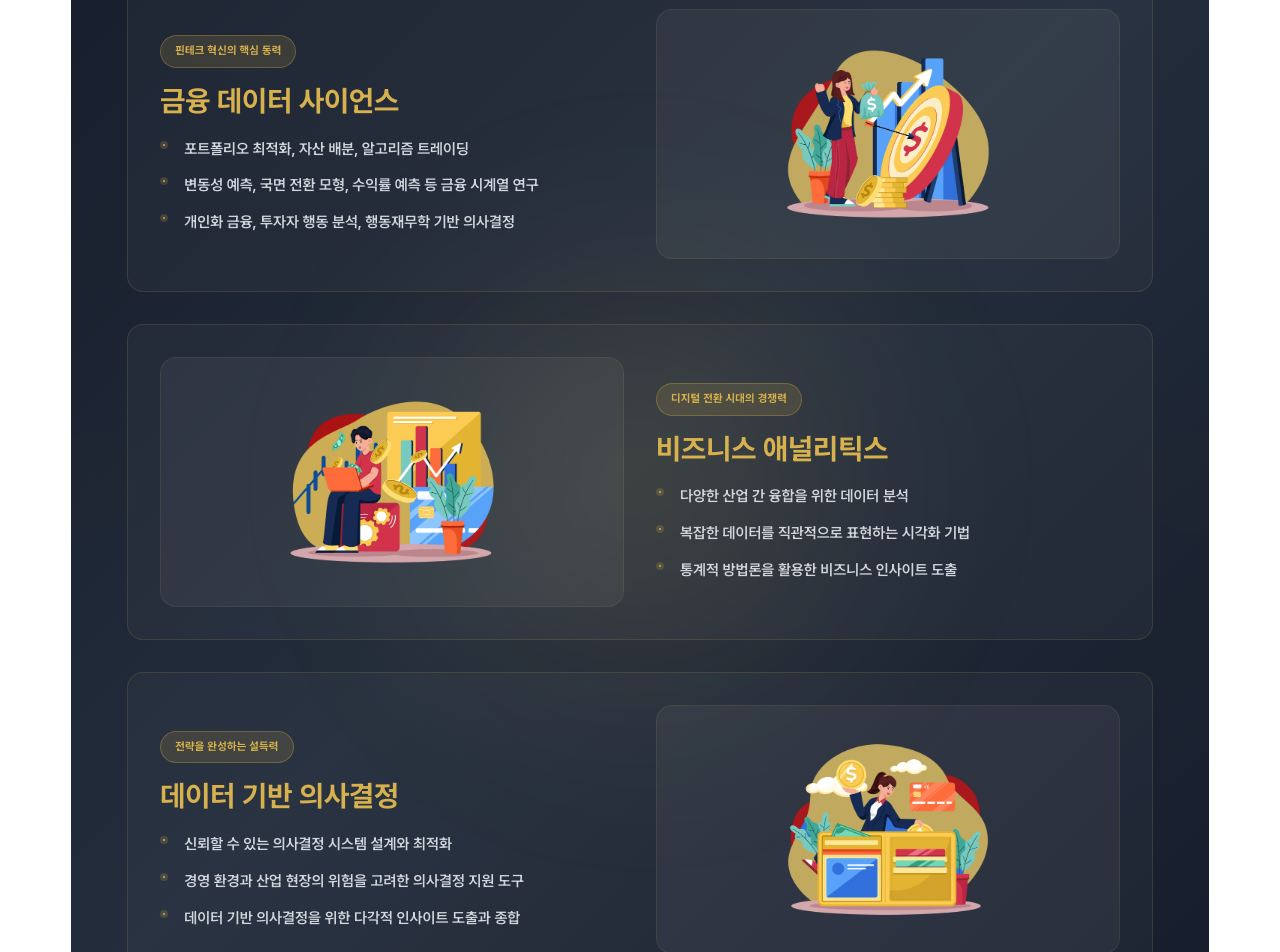
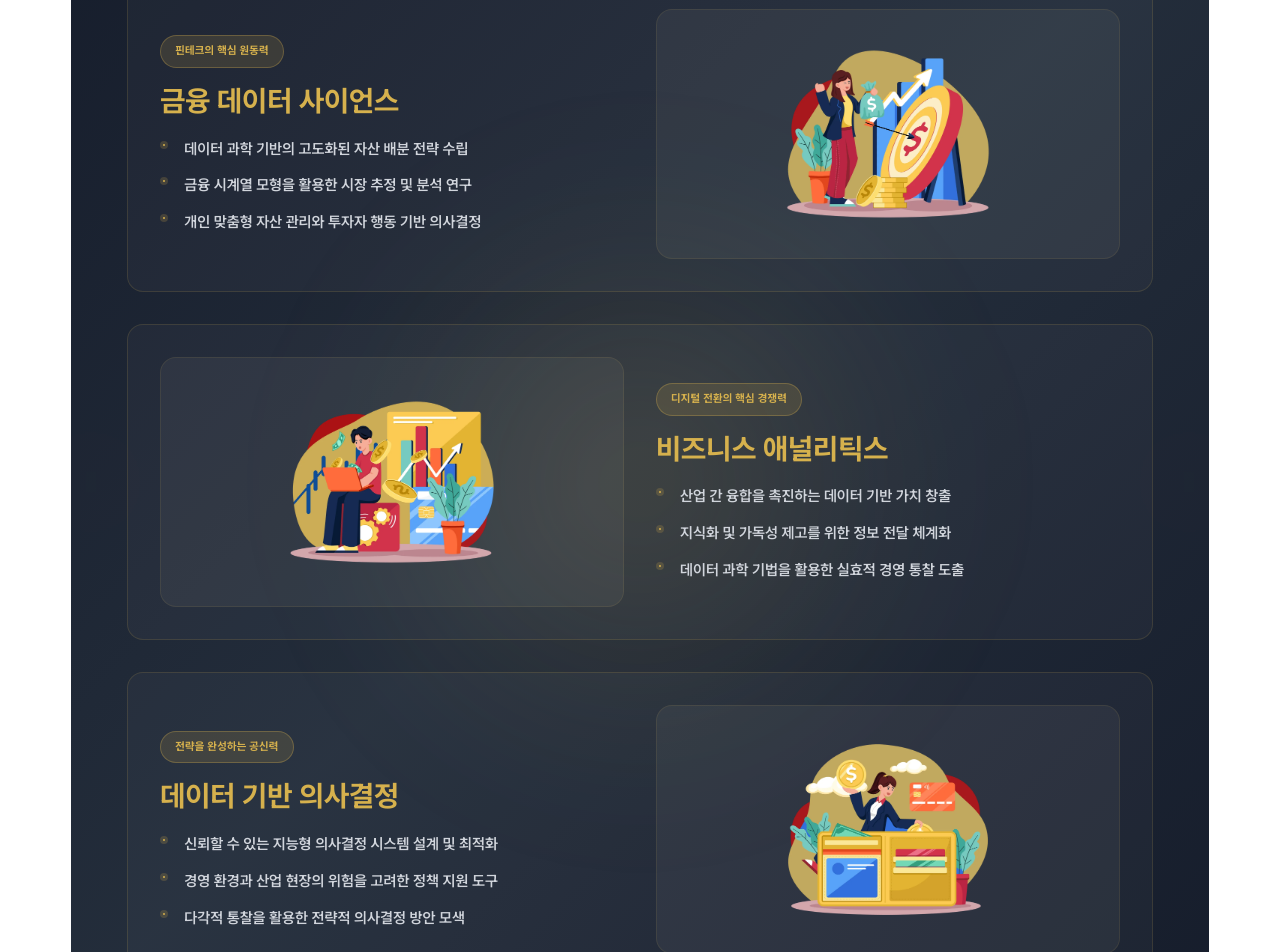
Before and after one commit to FinDS-Lab/website, a React (Vite) app: page /website/about/introduction in a window 1280 px wide. Shown: the part 1760-2712 px from the top of the page. Built offline with nearby package versions, Linux system fonts and the light colour scheme.

Commit message:
20260206-0135

```diff
--- a/src/components/templates/about/introduction.tsx
+++ b/src/components/templates/about/introduction.tsx
@@ -12,64 +12,64 @@ import dimImg from '@/assets/images/icons/dim.webp'
 const researchAreas = [
   {
     id: 'fds',
-    badge: { ko: '핀테크 혁신의 핵심 동력', en: 'Core Driver of Fintech Innovation' },
+    badge: { ko: '핀테크의 핵심 원동력', en: 'The Core Vitality' },
     titleEn: 'Financial Data Science',
     titleKo: '금융 데이터 사이언스',
     image: fdsImg,
     items: [
       {
-        en: 'Asset Allocation Strategies',
-        ko: '포트폴리오 최적화, 자산 배분, 알고리즘 트레이딩',
+        en: 'Data-driven advanced asset allocation strategies',
+        ko: '데이터 과학 기반의 고도화된 자산 배분 전략 수립',
       },
       {
-        en: 'Financial Time-Series Modeling and Forecasting',
-        ko: '변동성 예측, 국면 전환 모형, 수익률 예측 등 금융 시계열 연구',
+        en: 'Financial market analysis via time-series modeling',
+        ko: '금융 시계열 모형을 활용한 시장 추정 및 분석 연구',
       },
       {
-        en: 'Personalized Finance and Behavioral Decision Modeling',
-        ko: '개인화 금융, 투자자 행동 분석, 행동재무학 기반 의사결정',
+        en: 'Personalized finance and behavioral decision models',
+        ko: '개인 맞춤형 자산 관리와 투자자 행동 기반 의사결정',
       },
     ],
   },
   {
     id: 'ba',
-    badge: { ko: '디지털 전환 시대의 경쟁력', en: 'Competitive Edge in the Digital Era' },
+    badge: { ko: '디지털 전환의 핵심 경쟁력', en: 'The Digital Agility' },
     titleEn: 'Business Analytics',
     titleKo: '비즈니스 애널리틱스',
     image: baImg,
     items: [
       {
-        en: 'Cross-Industry Data Analytics and Integration',
-        ko: '다양한 산업 간 융합을 위한 데이터 분석',
+        en: 'Data-driven value through industrial convergence',
+        ko: '산업 간 융합을 촉진하는 데이터 기반 가치 창출',
       },
       {
-        en: 'Data Visualization and Interpretive Transparency',
-        ko: '복잡한 데이터를 직관적으로 표현하는 시각화 기법',
+        en: 'Structuring knowledge systems for data clarity',
+        ko: '지식화 및 가독성 제고를 위한 정보 전달 체계화',
       },
       {
-        en: 'Statistical Methods for Actionable Business Insights',
-        ko: '통계적 방법론을 활용한 비즈니스 인사이트 도출',
+        en: 'Actionable management insights via data science',
+        ko: '데이터 과학 기법을 활용한 실효적 경영 통찰 도출',
       },
     ],
   },
   {
     id: 'dim',
-    badge: { ko: '전략을 완성하는 설득력', en: 'Persuasive Power to Complete Strategy' },
+    badge: { ko: '전략을 완성하는 공신력', en: 'The Strategic Authority' },
     titleEn: 'Data-Informed Decision Making',
     titleKo: '데이터 기반 의사결정',
     image: dimImg,
     items: [
       {
-        en: 'Trustworthy, Effective Decision Systems Design',
-        ko: '신뢰할 수 있는 의사결정 시스템 설계와 최적화',
+        en: 'Designing trustworthy intelligent decision systems',
+        ko: '신뢰할 수 있는 지능형 의사결정 시스템 설계 및 최적화',
       },
       {
-        en: 'Risk-Aware Decision Support Frameworks',
-        ko: '경영 환경과 산업 현장의 위험을 고려한 의사결정 지원 도구',
+        en: 'Risk-aware decision tools for business and industry',
+        ko: '경영 환경과 산업 현장의 위험을 고려한 정책 지원 도구',
       },
       {
-        en: 'Multi-Perspective Insight Extraction for Decision Making',
-        ko: '데이터 기반 의사결정을 위한 다각적 인사이트 도출과 종합',
+        en: 'Strategic decision making via multi-perspective insights',
+        ko: '다각적 통찰을 활용한 전략적 의사결정 방안 모색',
       },
     ],
   },
@@ -248,9 +248,9 @@ export const AboutIntroductionTemplate = () => {
                     <Quote size={32} className="text-[#D6B14D]/50 rotate-180 hidden md:block" />
                     <h2 className="text-xl md:text-3xl lg:text-4xl font-bold text-white" style={{ textShadow: '0 0 40px rgba(255, 255, 255, 0.15)' }}>
                       {goalLang === 'ko' ? (
-                        <><span className="font-bold" style={{ color: '#D6B14D', textShadow: '0 0 30px rgba(214, 177, 77, 0.4)' }}>데이터로 밝히는</span><br className="md:hidden" /> 더 나은 내일</>
+                        <><span className="font-bold" style={{ color: '#D6B14D', textShadow: '0 0 30px rgba(214, 177, 77, 0.4)' }}>데이터로 밝히는</span><br className="md:hidden" /> 더 나은 우리의 내일을 위하여</>
                       ) : (
-                        <>Towards <span className="font-bold" style={{ color: '#D6B14D', textShadow: '0 0 30px rgba(214, 177, 77, 0.4)' }}>Data-Illuminated</span><br className="md:hidden" /> Better Tomorrow</>
+                        <>Towards Our <span className="font-bold" style={{ color: '#D6B14D', textShadow: '0 0 30px rgba(214, 177, 77, 0.4)' }}>Data-Illuminated</span><br className="md:hidden" /> Brighter Future</>
                       )}
                     </h2>
                     <Quote size={32} className="text-[#D6B14D]/50 hidden md:block" />
@@ -267,25 +267,25 @@ export const AboutIntroductionTemplate = () => {
                   {goalLang === 'ko' ? (
                     <>
                       <p className="text-sm md:text-base leading-[2] text-gray-400">
-                        저희 가천대학교 경영대학 금융·빅데이터학부 빅데이터경영전공 <span className="font-bold" style={{color: '#D6B14D'}}>금융데이터인텔리전스</span> 연구실 (<span className="font-bold" style={{color: '#D6B14D'}}>FINDS</span> Lab)은 데이터 중심으로 급변하는 <span className="font-semibold text-gray-300">경영 환경과 금융 시장을 비롯한 다양한 산업 현장</span>에서 <span className="font-semibold text-gray-300">실질적인 가치 창출</span>을 추구하는 연구를 수행하고자 합니다.
+                        가천대학교 경영대학 금융·빅데이터학부 빅데이터경영전공 <span className="font-bold" style={{color: '#D6B14D'}}>금융데이터인텔리전스</span> 연구실(<span className="font-bold" style={{color: '#D6B14D'}}>FINDS</span> Lab)은 <span className="font-semibold text-white">데이터 중심</span>으로 급변하는 <span className="font-semibold text-white">경영 환경</span>과 <span className="font-semibold text-white">금융 시장</span>을 비롯한 산업 현장에서 <span className="font-bold" style={{color: '#D6B14D'}}>실질적인 가치 창출</span>을 목표로 합니다.
                       </p>
                       <p className="text-sm md:text-base leading-[2] text-gray-400">
-                        저희 FINDS Lab은 <span className="font-bold" style={{ color: '#D6B14D', textShadow: '0 0 20px rgba(214, 177, 77, 0.3)' }}>데이터 사이언스</span>와 <span className="font-bold" style={{ color: '#D6B14D', textShadow: '0 0 20px rgba(214, 177, 77, 0.3)' }}>비즈니스 애널리틱스</span> 기법을 융합하여, 복잡한 데이터 속에서 새로운 <span className="font-bold" style={{color: '#D6B14D'}}>발견(finds)</span>을 이끌어내고 <span className="font-semibold text-gray-300">경영 환경과 산업 현장을 다양한 측면에서 개선하는 데 기여하는 것</span>을 목표로 합니다.
+                        저희 <span className="font-semibold text-white">FINDS Lab</span>은 <span className="font-bold" style={{ color: '#D6B14D', textShadow: '0 0 20px rgba(214, 177, 77, 0.3)' }}>데이터 사이언스</span>와 <span className="font-bold" style={{ color: '#D6B14D', textShadow: '0 0 20px rgba(214, 177, 77, 0.3)' }}>비즈니스 애널리틱스</span> 기법을 활용하여 복잡한 데이터 속에서 유의미한 <span className="font-bold" style={{color: '#D6B14D'}}>발견(finds)</span>을 이끌어내고, 이를 통해 <span className="font-semibold text-white">경영 환경</span>과 <span className="font-semibold text-white">산업 현장</span>을 <span className="font-bold" style={{color: '#D6B14D'}}>다각도로 개선</span>하는 데 기여하고자 합니다.
                       </p>
                       <p className="text-sm md:text-base leading-[2] text-gray-400">
-                        이러한 목표 하에서 <span className="font-bold text-white">지식과 정보의 비대칭</span>으로 인해 발생하는 사회적 비효율을 감소시키고, 데이터를 <span className="font-bold" style={{ color: 'rgb(214, 177, 77)', textShadow: '0 0 20px rgba(214, 177, 77, 0.3)' }}>명확하고 전략적으로 가치 있는 인사이트</span>로 전환하여 더 나은 내일을 위한 <span className="font-bold" style={{ color: 'rgb(214, 177, 77)', textShadow: '0 0 20px rgba(214, 177, 77, 0.3)' }}>경영 환경과 산업 현장의 효율성 제고</span>에 기여하고자 합니다.
+                        특히 <span className="font-bold text-white">지식과 정보의 비대칭</span>으로 발생하는 <span className="font-bold" style={{ color: 'rgb(214, 177, 77)', textShadow: '0 0 20px rgba(214, 177, 77, 0.3)' }}>사회적 비효율을 극복</span>하고, 데이터를 <span className="font-bold" style={{ color: 'rgb(214, 177, 77)', textShadow: '0 0 20px rgba(214, 177, 77, 0.3)' }}>전략적 인사이트</span>로 전환함으로써 <span className="font-semibold text-white">경영 효율성</span>을 제고하여 <span className="font-bold" style={{ color: 'rgb(214, 177, 77)', textShadow: '0 0 20px rgba(214, 177, 77, 0.3)' }}>더 나은 내일</span>을 만드는 데 앞장서겠습니다.
                       </p>
                     </>
                   ) : (
                     <>
                       <p className="text-sm md:text-base leading-[2] text-gray-400">
-                        The <span className="font-bold" style={{color: '#D6B14D'}}>Financial Data Intelligence & Solutions</span> Laboratory (<span className="font-bold" style={{color: '#D6B14D'}}>FINDS</span> Lab) at Gachon University conducts research that creates <span className="font-semibold text-gray-300">tangible value</span> in the fast-changing, data-driven <span className="font-semibold text-gray-300">business and financial landscape</span>.
+                        The <span className="font-bold" style={{color: '#D6B14D'}}>Financial Data Intelligence</span> & Solutions Laboratory (<span className="font-bold" style={{color: '#D6B14D'}}>FINDS</span> Lab) at Gachon University conducts research that aims for <span className="font-bold" style={{color: '#D6B14D'}}>tangible value creation</span> in the rapidly evolving, <span className="font-semibold text-white">data-informed</span> <span className="font-semibold text-white">business environments</span> and <span className="font-semibold text-white">financial markets</span>.
                       </p>
                       <p className="text-sm md:text-base leading-[2] text-gray-400">
-                        Our lab combines <span className="font-bold" style={{ color: '#D6B14D', textShadow: '0 0 20px rgba(214, 177, 77, 0.3)' }}>Data Science</span> and <span className="font-bold" style={{ color: '#D6B14D', textShadow: '0 0 20px rgba(214, 177, 77, 0.3)' }}>Business Analytics</span> to uncover new <span className="font-bold" style={{color: '#D6B14D'}}>finds</span> in complex data and aims to <span className="font-semibold text-gray-300">contribute to improving business and industry environments from multiple perspectives</span>.
+                        Our <span className="font-semibold text-white">FINDS Lab</span> utilizes <span className="font-bold" style={{ color: '#D6B14D', textShadow: '0 0 20px rgba(214, 177, 77, 0.3)' }}>Data Science</span> and <span className="font-bold" style={{ color: '#D6B14D', textShadow: '0 0 20px rgba(214, 177, 77, 0.3)' }}>Business Analytics</span> to derive meaningful <span className="font-bold" style={{color: '#D6B14D'}}>discoveries (finds)</span> from complex data, contributing to the <span className="font-bold" style={{color: '#D6B14D'}}>iridescent insights</span> of <span className="font-semibold text-white">business environments</span> and <span className="font-semibold text-white">industrial sectors</span>.
                       </p>
                       <p className="text-sm md:text-base leading-[2] text-gray-400">
-                        Under this goal, we aim to reduce social inefficiencies caused by <span className="font-bold text-white">information asymmetry</span>, and turn data into <span className="font-bold" style={{ color: '#D6B14D', textShadow: '0 0 20px rgba(214, 177, 77, 0.3)' }}>clear, strategically valuable insights</span> to <span className="font-bold" style={{ color: 'rgb(214, 177, 77)', textShadow: '0 0 20px rgba(214, 177, 77, 0.3)' }}>enhance business and industry efficiency</span> for a better tomorrow.
+                        In particular, we strive to <span className="font-bold" style={{ color: 'rgb(214, 177, 77)', textShadow: '0 0 20px rgba(214, 177, 77, 0.3)' }}>overcome social inefficiencies</span> arising from <span className="font-bold text-white">asymmetries in knowledge and information</span>. By transforming data into <span className="font-bold" style={{ color: 'rgb(214, 177, 77)', textShadow: '0 0 20px rgba(214, 177, 77, 0.3)' }}>strategic insights</span>, we will lead the way in <span className="font-semibold text-white">enhancing management efficiency</span> to build a <span className="font-bold" style={{ color: 'rgb(214, 177, 77)', textShadow: '0 0 20px rgba(214, 177, 77, 0.3)' }}>better tomorrow</span>.
                       </p>
                     </>
                   )}
--- a/src/components/templates/about/research.tsx
+++ b/src/components/templates/about/research.tsx
@@ -37,64 +37,64 @@ const useScrollAnimation = () => {
 const researchAreas = [
   {
     id: 'fds',
-    badge: '핀테크 혁신의 핵심 동력',
+    badge: '핀테크의 핵심 원동력',
     titleEn: 'Financial Data Science',
     titleKo: '금융 데이터 사이언스',
     image: fdsImg,
     items: [
       {
-        en: 'Asset Allocation Strategies',
-        ko: '포트폴리오 최적화, 자산 배분, 알고리즘 트레이딩',
+        en: 'Data-driven advanced asset allocation strategies',
+        ko: '데이터 과학 기반의 고도화된 자산 배분 전략 수립',
       },
       {
-        en: 'Financial Time-Series Modeling and Forecasting',
-        ko: '변동성 예측, 국면 전환 모형, 수익률 예측 등 금융 시계열 연구',
+        en: 'Financial market analysis via time-series modeling',
+        ko: '금융 시계열 모형을 활용한 시장 추정 및 분석 연구',
       },
       {
-        en: 'Personalized Finance and Behavioral Decision Modeling',
-        ko: '개인화 금융, 투자자 행동 분석, 행동재무학 기반 의사결정',
+        en: 'Personalized finance and behavioral decision models',
+        ko: '개인 맞춤형 자산 관리와 투자자 행동 기반 의사결정',
       },
     ],
   },
   {
     id: 'ba',
-    badge: '디지털 전환 시대의 경쟁력',
+    badge: '디지털 전환의 핵심 경쟁력',
     titleEn: 'Business Analytics',
     titleKo: '비즈니스 애널리틱스',
     image: baImg,
     items: [
       {
-        en: 'Cross-Industry Data Analytics and Integration',
-        ko: '다양한 산업 간 융합을 위한 데이터 분석',
+        en: 'Data-driven value through industrial convergence',
+        ko: '산업 간 융합을 촉진하는 데이터 기반 가치 창출',
       },
       {
-        en: 'Data Visualization and Interpretive Transparency',
-        ko: '복잡한 데이터를 직관적으로 표현하는 시각화 기법',
+        en: 'Structuring knowledge systems for data clarity',
+        ko: '지식화 및 가독성 제고를 위한 정보 전달 체계화',
       },
       {
-        en: 'Statistical Methods for Actionable Business Insights',
-        ko: '통계적 방법론을 활용한 비즈니스 인사이트 도출',
+        en: 'Actionable management insights via data science',
+        ko: '데이터 과학 기법을 활용한 실효적 경영 통찰 도출',
       },
     ],
   },
   {
     id: 'dim',
-    badge: '전략을 완성하는 설득력',
+    badge: '전략을 완성하는 공신력',
     titleEn: 'Data-Informed Decision Making',
     titleKo: '데이터 기반 의사결정',
     image: dimImg,
     items: [
       {
-        en: 'Trustworthy, Effective Decision Systems Design',
-        ko: '신뢰할 수 있는 의사결정 시스템 설계와 최적화',
+        en: 'Designing trustworthy intelligent decision systems',
+        ko: '신뢰할 수 있는 지능형 의사결정 시스템 설계 및 최적화',
       },
       {
-        en: 'Risk-Aware Decision Support Frameworks',
-        ko: '경영 환경과 산업 현장의 위험을 고려한 의사결정 지원 도구',
+        en: 'Risk-aware decision tools for business and industry',
+        ko: '경영 환경과 산업 현장의 위험을 고려한 정책 지원 도구',
       },
       {
-        en: 'Multi-Perspective Insight Extraction for Decision Making',
-        ko: '데이터 기반 의사결정을 위한 다각적 인사이트 도출과 종합',
+        en: 'Strategic decision making via multi-perspective insights',
+        ko: '다각적 통찰을 활용한 전략적 의사결정 방안 모색',
       },
     ],
   },
--- a/src/components/templates/members/director-portfolio-profile.tsx
+++ b/src/components/templates/members/director-portfolio-profile.tsx
@@ -786,7 +786,7 @@ export const MembersDirectorPortfolioProfileTemplate = () => {
                     <div className="flex-1 min-w-0">
                       <p className="font-semibold text-sm md:text-base mb-4" style={{color: '#D6B14D'}}>Financial Data Science</p>
                       <p className="text-gray-600 leading-relaxed text-xs md:text-sm">
-                        AI applications in quantitative finance, portfolio optimization, algorithmic trading, and financial time-series forecasting.
+                        Designing advanced asset strategies by orchestrating financial data with clairvoyant-guided modeling
                       </p>
                     </div>
                   </div>
@@ -795,7 +795,7 @@ export const MembersDirectorPortfolioProfileTemplate = () => {
                     <div className="flex-1 min-w-0">
                       <p className="font-semibold text-sm md:text-base mb-4" style={{color: '#D6B14D'}}>Business Analytics</p>
                       <p className="text-gray-600 leading-relaxed text-xs md:text-sm">
-                        Using various analytical methods from time-series models to graph-based approaches to uncover meaningful insights.
+                        Fostering industrial convergence by intellectualizing complex data to enhance user-centric transparency
                       </p>
                     </div>
                   </div>
@@ -804,7 +804,7 @@ export const MembersDirectorPortfolioProfileTemplate = () => {
                     <div className="flex-1 min-w-0">
                       <p className="font-semibold text-sm md:text-base mb-4" style={{color: '#D6B14D'}}>Data-Informed Decision Making</p>
                       <p className="text-gray-600 leading-relaxed text-xs md:text-sm">
-                        Extracting iridescent views for multi-perspective interpretation and synthesis to support decisions in business and industry.
+                        Empowering strategic choices by extracting iridescent insights to build lucid and trustworthy systems
                       </p>
                     </div>
                   </div>
--- a/src/components/templates/members/director.tsx
+++ b/src/components/templates/members/director.tsx
@@ -755,7 +755,7 @@ export const MembersDirectorTemplate = () => {
                     <div className="flex-1 min-w-0">
                       <p className="font-semibold text-sm md:text-base mb-4" style={{color: '#D6B14D'}}>Financial Data Science</p>
                       <p className="text-gray-600 leading-relaxed text-xs md:text-sm">
-                        AI applications in quantitative finance, portfolio optimization, algorithmic trading, and financial time-series forecasting.
+                        Designing advanced asset strategies by orchestrating financial data with clairvoyant-guided modeling
                       </p>
                     </div>
                   </div>
@@ -764,7 +764,7 @@ export const MembersDirectorTemplate = () => {
                     <div className="flex-1 min-w-0">
                       <p className="font-semibold text-sm md:text-base mb-4" style={{color: '#D6B14D'}}>Business Analytics</p>
                       <p className="text-gray-600 leading-relaxed text-xs md:text-sm">
-                        Using various analytical methods from time-series models to graph-based approaches to uncover meaningful insights.
+                        Fostering industrial convergence by intellectualizing complex data to enhance user-centric transparency
                       </p>
                     </div>
                   </div>
@@ -773,7 +773,7 @@ export const MembersDirectorTemplate = () => {
                     <div className="flex-1 min-w-0">
                       <p className="font-semibold text-sm md:text-base mb-4" style={{color: '#D6B14D'}}>Data-Informed Decision Making</p>
                       <p className="text-gray-600 leading-relaxed text-xs md:text-sm">
-                        Extracting iridescent views for multi-perspective interpretation and synthesis to support decisions in business and industry.
+                        Empowering strategic choices by extracting iridescent insights to build lucid and trustworthy systems
                       </p>
                     </div>
                   </div>
--- a/src/data/director-common.ts
+++ b/src/data/director-common.ts
@@ -32,42 +32,42 @@ export const researchInterests = [
     category: 'Financial Data Science',
     categoryKo: '금융 데이터 사이언스',
     items: [
-      'Asset Allocation Strategies',
-      'Financial Time-Series Modeling and Forecasting',
-      'Personalized Finance and Behavioral Decision Modeling'
+      'Data-driven advanced asset allocation strategies',
+      'Financial market analysis via time-series modeling',
+      'Personalized finance and behavioral decision models'
     ],
     itemsKo: [
-      '포트폴리오 최적화, 자산 배분, 알고리즘 트레이딩',
-      '변동성 예측, 국면 전환 모형, 수익률 예측 등 금융 시계열 연구',
-      '개인화 금융, 투자자 행동 분석, 행동재무학 기반 의사결정'
+      '데이터 과학 기반의 고도화된 자산 배분 전략 수립',
+      '금융 시계열 모형을 활용한 시장 추정 및 분석 연구',
+      '개인 맞춤형 자산 관리와 투자자 행동 기반 의사결정'
     ]
   },
   {
     category: 'Business Analytics',
     categoryKo: '비즈니스 애널리틱스',
     items: [
-      'Cross-Industry Data Analytics and Integration',
-      'Data Visualization and Interpretive Transparency',
-      'Statistical Methods for Actionable Business Insights'
+      'Data-driven value through industrial convergence',
+      'Structuring knowledge systems for data clarity',
+      'Actionable management insights via data science'
     ],
     itemsKo: [
-      '다양한 산업 간 융합을 위한 데이터 분석',
-      '복잡한 데이터를 직관적으로 표현하는 시각화 기법',
-      '통계적 방법론을 활용한 비즈니스 인사이트 도출'
+      '산업 간 융합을 촉진하는 데이터 기반 가치 창출',
+      '지식화 및 가독성 제고를 위한 정보 전달 체계화',
+      '데이터 과학 기법을 활용한 실효적 경영 통찰 도출'
     ]
   },
   {
     category: 'Data-Informed Decision Making',
     categoryKo: '데이터 기반 의사결정',
     items: [
-      'Trustworthy, Effective Decision Systems Design',
-      'Risk-Aware Decision Support Frameworks',
-      'Multi-Perspective Insight Extraction for Decision Making'
+      'Designing trustworthy intelligent decision systems',
+      'Risk-aware decision tools for business and industry',
+      'Strategic decision making via multi-perspective insights'
     ],
     itemsKo: [
-      '신뢰할 수 있는 의사결정 시스템 설계와 최적화',
-      '경영 환경과 산업 현장의 위험을 고려한 의사결정 지원 도구',
-      '데이터 기반 의사결정을 위한 다각적 인사이트 도출과 종합'
+      '신뢰할 수 있는 지능형 의사결정 시스템 설계 및 최적화',
+      '경영 환경과 산업 현장의 위험을 고려한 정책 지원 도구',
+      '다각적 통찰을 활용한 전략적 의사결정 방안 모색'
     ]
   },
 ]
```
